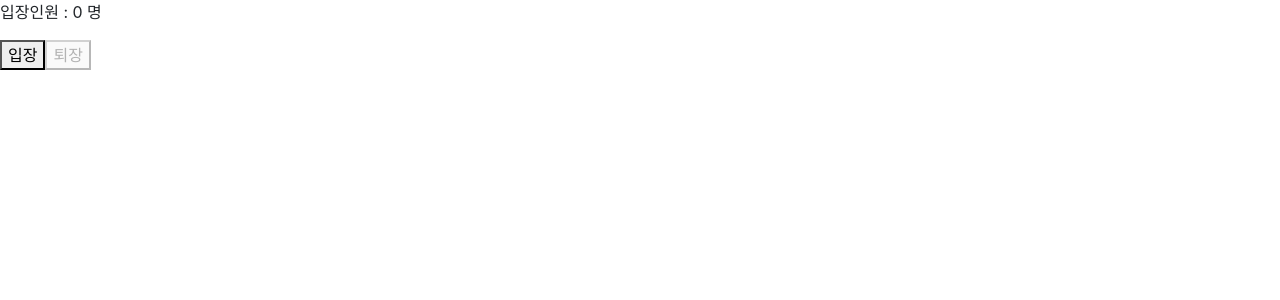
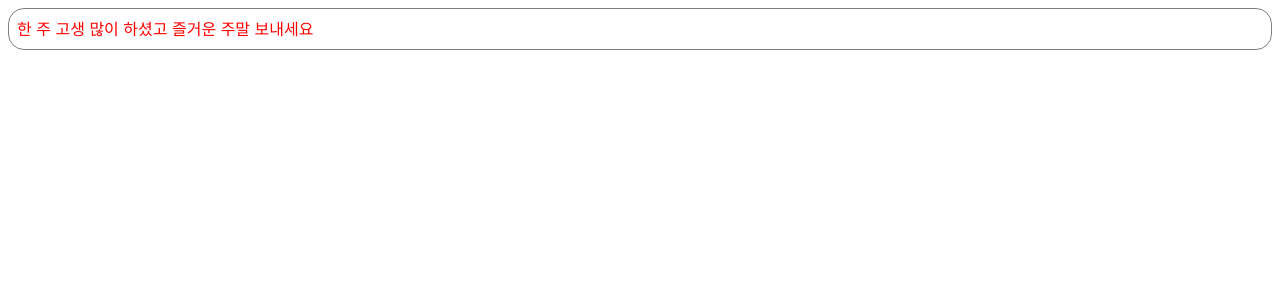
Before and after one commit to hsuncho/inspire-js-and-react-study, a React (Create React App) app in the folder inspire-react/: page / in a window 1280 px wide. Shown: the top 300 px of the page. Built offline with nearby package versions, Linux system fonts and the light colour scheme.

Commit message:
#7: react-조건부 렌더링, lifecycle methods

```diff
--- /dev/null
+++ b/inspire-react/src/component/hook/Notification.jsx
@@ -0,0 +1,52 @@
+import React from "react";
+
+const styles = {
+    wrapper : {
+        border : "1px solid grey",
+        borderRadius : 16,
+        display : "flex",
+        flexDirection : "row",
+        margin : 8,
+        padding : 8
+    },
+    msgTxt : {
+        color : "red",
+        fontSize : 16
+    }
+};
+
+class Notification extends React.Component {
+
+    constructor(props) {
+        super(props);
+        this.state = {
+
+        };
+    }
+    componentDidMount() {
+        console.log(`[debug] >>> Notification componentDidMount ${this.props.id}`);
+
+    }
+
+    componentDidUpdate() {
+        console.log(`[debug] >>> Notification componentDidUpdate ${this.props.id}`);
+
+    }
+
+    componentWillUnmount() {
+        console.log(`[debug] >>> Notification componentWillUnmount ${this.props.id}`);
+
+    }
+
+    render() {
+        return (
+            <div style={styles.wrapper}>
+                <span style={styles.msgTxt}>
+                    {this.props.msg}
+                </span>
+            </div>
+        );
+    }
+}
+
+export default Notification;
--- a/inspire-react/src/component/rendering/Greeting.jsx
+++ b/inspire-react/src/component/rendering/Greeting.jsx
@@ -3,11 +3,7 @@ import GuestGreeting from "./GuestGreeting";
 
 const Greeting = (props) => {
     const isFlag = props.isFlag;
-    // if(isFlag) {
-    //     return <UserGreeting />;
-    // } else {
-    //     return <GuestGreeting />;
-    // }
+
     return isFlag ? <UserGreeting /> : <GuestGreeting />;
 
 }
--- a/inspire-react/src/component/rendering/GuestGreeting.jsx
+++ b/inspire-react/src/component/rendering/GuestGreeting.jsx
@@ -1,6 +1,6 @@
 const GuestGreeting = () => {
     return (
-        <h1>사용자님 회원가입해 주세요.</h1>
+        <h1>게스트 입장은 로그인 후 사용 가능합니다.</h1>
     );
 }
 
--- /dev/null
+++ b/inspire-react/src/component/rendering/LoginButton.jsx
@@ -0,0 +1,16 @@
+
+const LoginButton = (props) => {
+
+    const loginHandler = (setIsFlag) => {
+        setIsFlag( isFlag => isFlag = true );
+    }
+
+    return (
+        <button type="button" onClick={() => loginHandler(props.login)}>
+            로그인
+        </button>
+    );
+
+}
+
+export default LoginButton;
--- /dev/null
+++ b/inspire-react/src/component/rendering/LogoutButton.jsx
@@ -0,0 +1,16 @@
+
+const LogoutButton = (props) => {
+
+    const logoutHandler = (setIsFlag) => {
+        setIsFlag( isFlag => isFlag = false );
+    }
+
+    return (
+        <button type="button" onClick={() => logoutHandler(props.login)}>
+            로그아웃
+        </button>
+    );
+
+}
+
+export default LogoutButton;
--- a/inspire-react/src/index.js
+++ b/inspire-react/src/index.js
@@ -11,20 +11,28 @@ import reportWebVitals from './reportWebVitals';
 //   </React.StrictMode>
 // );
 
-import LibraryPage from "./page/LibraryPage"
-import CommentPage from './page/CommentPage';
-import TodoPage from './page/TodoPage';
-import UserPage from './page/rendering/UserPage';
-import StateSample from './page/state/StateSample';
+// import LibraryPage from "./page/LibraryPage"
+// import CommentPage from './page/CommentPage';
+// import TodoPage from './page/TodoPage';
+// import UserPage from './page/rendering/UserPage';
+// import StateSample from './page/state/StateSample';
+// import NotificationPage from './page/hook/NotificationPage';
+// const root = ReactDOM.createRoot(document.getElementById('root'));
+// root.render(
+//   <React.StrictMode>
+//     {/* <LibraryPage /> */}
+//     {/* <CommentPage /> */}
+//     {/* <TodoPage /> */}
+//     {/* <UserPage /> */}
+//     {/* <StateSample /> */}
+//     <NotificationPage />
+//   </React.StrictMode>
+// );
+
+import NotificationPage from './page/hook/NotificationPage';
 const root = ReactDOM.createRoot(document.getElementById('root'));
 root.render(
-  <React.StrictMode>
-    {/* <LibraryPage /> */}
-    {/* <CommentPage /> */}
-    {/* <TodoPage /> */}
-    {/* <UserPage /> */}
-    <StateSample />
-  </React.StrictMode>
+    <NotificationPage />
 );
 
 // If you want to start measuring performance in your app, pass a function
--- a/inspire-react/src/page/TodoPage.jsx
+++ b/inspire-react/src/page/TodoPage.jsx
@@ -6,14 +6,18 @@ const TodoPage = () => {
     // let txt = '';
 
     const [txt, setTxt] = useState('');
+    const [lst, setLst] = useState([]);
 
     const btnHandler = (msg) => {
         console.log("[debug] >>> btn click", msg);
+        setLst(prev => [...prev, msg]);
+        setTxt('');
     }
 
     const txtHandler = (e) => {
         setTxt(e.target.value);
     }
+
 
     // template UI
     return (
@@ -31,7 +35,17 @@ const TodoPage = () => {
                     <button className="btn btn-primary" type="button" onClick={() => btnHandler(txt)}>Add</button>
                     </div>
             </form>
-            입력된 데이터 출력하는 영역
+            <span>
+                {lst.map((item, idx) => (
+                    <div key={idx}>
+                        <span>
+                            {item}
+                        </span>
+                    </div>
+                )
+
+                )}
+            </span>
         </div>
     )
 };
--- /dev/null
+++ b/inspire-react/src/page/hook/NotificationPage.jsx
@@ -0,0 +1,89 @@
+import React from "react";
+import Notification from "../../component/hook/Notification";
+
+
+const lst = [
+    {
+        id : 1,
+        msg : "한 주 고생 많이 하셨고 즐거운 주말 보내세요"
+    },
+    {
+        id : 2,
+        msg : "말복만 남았네요."
+    },
+    {
+        id : 3,
+        msg : "불금을 즐겁게"
+    }
+]
+
+var timer;
+class NotificationPage extends React.Component {
+    constructor(props) {
+        super(props);
+        this.state = {
+            notifications : []
+        }
+    }
+
+    componentDidMount() {
+        console.log("[debug] >>> NotificationPage componentDidMount ");
+        const {notifications} = this.state;
+        timer = setInterval(() => {
+            // if(notifications.length < lst.length) {
+
+            //     notifications.push(lst[notifications.length]);
+
+            //     this.setState({
+            //         notifications : notifications,
+            //     });
+            // } else {
+            //     this.setState({
+            //         notifications : [],
+            //     });
+            //     clearInterval(timer);
+            // }
+
+            this.setState((pre) => {
+                const next = [...pre.notifications];
+
+                if(next.length < lst.length) {
+                    next.push(lst[next.length]);
+                    return {notifications : next}
+                } else {
+                    clearInterval(timer);
+                    return {notifications : []}
+                }
+            });
+
+        }, 5000 );
+
+    }
+    componentWillUnmount() {
+        console.log("[debug] >>> NotificationPage componentWillUnmount ");
+
+        if(timer) {
+            clearInterval(timer);
+        }
+
+    }
+
+    render() {
+        return(
+            <div>
+                {
+                    this.state.notifications.map((notification) => {
+                        return ( <Notification
+                            key={notification.id}
+                            id={notification.id}
+                            msg={notification.msg}
+                            />
+                        )
+                    })
+                }
+            </div>
+        )
+    }
+}
+
+export default NotificationPage;
--- a/inspire-react/src/page/rendering/UserPage.jsx
+++ b/inspire-react/src/page/rendering/UserPage.jsx
@@ -1,10 +1,21 @@
+import { useState } from "react";
 import Greeting from "../../component/rendering/Greeting";
+import LoginButton from "../../component/rendering/LoginButton";
+import LogoutButton from "../../component/rendering/LogoutButton";
 
 const UserPage = () => {
-    const isFlag = true;
+    const [isFlag, setIsFlag] = useState(false);
 
     return (
+        <div>
         <Greeting isFlag={isFlag} />
+
+        {
+            // isFlag ? <LogoutButton onClick={() => setIsFlag(false)} /> : <LoginButton onClick={() => setIsFlag(true)} />
+            isFlag ? <LogoutButton login={setIsFlag} /> : <LoginButton login={setIsFlag}/>
+        }
+        </div>
+
     );
 }
 
```
